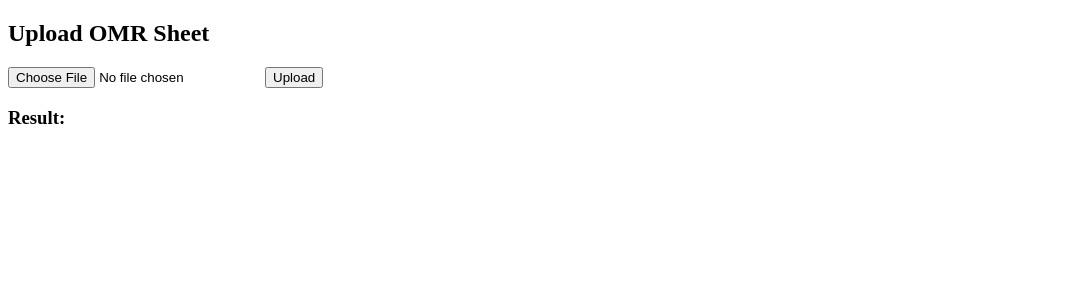
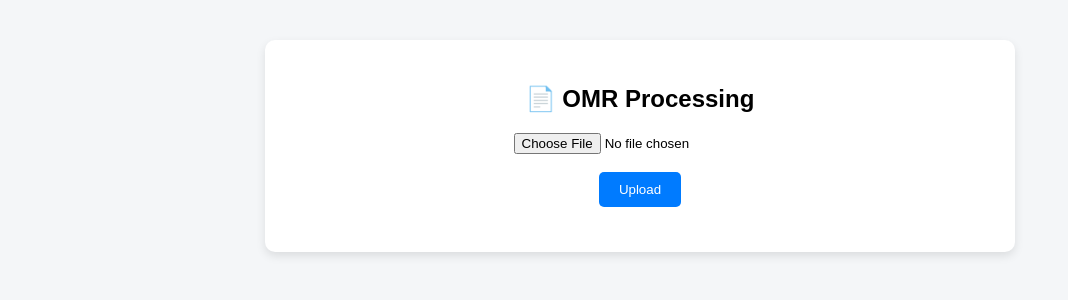
Before and after one commit to roshan-sk/omr-analyzer, a Flask app: page / in a window 1280 px wide. Shown: the top 300 px of the page, without its empty margins (0-1068 px from the left). Run offline with Flask 3, Linux system fonts and the light colour scheme; some libraries are stand-ins or nearby versions.

Commit message:
Code updated

```diff
--- a/omr_processor.py
+++ b/omr_processor.py
@@ -201,7 +201,7 @@ def detect_center_digits(center_area, num_cols=5, debug=False):
             inner  = row[int(0.2*hc):int(0.8*hc), int(0.2*wc):int(0.8*wc)]
             scores.append(cv2.countNonZero(inner) / inner.size)
         best_idx, top1, top2 = _top_two_scores(scores)
-        result.append(DIGITS[best_idx] if top1 >= 0.10 and (top1 - top2) > 0.04 else "_")
+        result.append(DIGITS[best_idx] if top1 >= 0.10 and (top1 - top2) > 0.04 else "")
     return "".join(result)
 
 
@@ -261,9 +261,9 @@ def detect_all_answers(answer_area, debug=False):
             q              = g * ROWS_PER_GROUP + ri + 1
             status, answer = _classify_bubble(scores, threshold)
             results[q]     = {
-                "status":    status,
-                "answer":    answer,
-                "scores":    scores,
+                "status": status,
+                "answer": answer,
+                "scores": scores,
                 "threshold": threshold,
             }
 
@@ -274,7 +274,6 @@ def detect_all_answers(answer_area, debug=False):
 
 
 def _draw_answer_debug(answer_area, group_cache, results, gw):
-    """Overlay coloured circles and labels on the answer area (debug mode)."""
     dbg = answer_area.copy()
 
     for item in group_cache:
@@ -284,9 +283,9 @@ def _draw_answer_debug(answer_area, group_cache, results, gw):
         gx = g * gw
 
         for ri, ry, scores, bcs in rows:
-            q      = g * ROWS_PER_GROUP + ri + 1
-            info   = results[q]
-            thr    = info["threshold"]
+            q = g * ROWS_PER_GROUP + ri + 1
+            info = results[q]
+            thr = info["threshold"]
             status = info["status"]
             filled = [i for i, s in enumerate(scores) if s >= thr]
 
@@ -307,7 +306,6 @@ def _draw_answer_debug(answer_area, group_cache, results, gw):
 
                 cv2.circle(dbg, (gx + bx, by), br + 2, color, thick)
 
-            # label anomalous rows
             lx, ly = gx + 4, int(ry)
             if status == "EMPTY":
                 cv2.putText(dbg, f"Q{q}:EMPTY", (lx, ly - 14),
@@ -362,7 +360,7 @@ def process_sheet(path, debug=False):
     img = auto_straighten(auto_straighten(image))
 
     name_area = extract_name_area(img, debug=debug)
-    name      = detect_letters(name_area, num_cols=20) if name_area is not None else ""
+    name = detect_letters(name_area, num_cols=20) if name_area is not None else ""
 
     centre = ""
     if name_area is not None:
@@ -370,68 +368,23 @@ def process_sheet(path, debug=False):
         if centre_area is not None:
             centre = detect_center_digits(centre_area, num_cols=5)
 
-    answer_area             = extract_answer_area(img, debug=debug)
-    answers, threshold      = detect_all_answers(answer_area, debug=debug)
+    answer_area = extract_answer_area(img, debug=debug)
+    answers, threshold = detect_all_answers(answer_area, debug=debug)
 
     dob = extract_dob_area(img, centre_area, debug=True)
 
     issues = {
-        "empty":    [q for q, v in answers.items() if v["status"] == "EMPTY"],
+        "empty": [q for q, v in answers.items() if v["status"] == "EMPTY"],
         "multiple": {q: v["answer"] for q, v in answers.items() if v["status"] == "MULTIPLE"},
     }
 
     return {
-        "name":          name.strip(),
+        "name": name.strip(),
         "centre_number": centre,
-        "answers":       {q: v["answer"] for q, v in answers.items() if v["status"] == "OK"},
-        "threshold":     threshold,
-        "issues":        issues,
-        "raw":           answers,
+        "answers": {q: v["answer"] for q, v in answers.items() if v["status"] == "OK"},
+        "raw": answers,
     }
 
-
-# def main():
-#     files = ["1.jpg", "2.jpg", "3.jpg"]
-
-#     DEBUG_FILE = "1.jpg"   # 👈 change this anytime
-
-#     for path in files:
-#         debug = (path == DEBUG_FILE)   # 👈 only one file debug
-
-#         try:
-#             result = process_sheet(path, debug=debug)
-
-#             print(f"\nFile: {path}")
-#             print(f"Name: {result['name']}")
-#             print(f"Centre: {result['centre_number']}")
-#             print(f"Threshold: {result['threshold']:.1f}")
-
-#             answers_formatted = []
-#             raw = result["raw"]
-
-#             for q in range(1, 41):
-#                 v = raw.get(q, {})
-#                 status = v.get("status")
-#                 answer = v.get("answer")
-
-#                 if status == "OK":
-#                     val = answer
-#                 elif status == "MULTIPLE":
-#                     val = "&".join(answer)   # ['A','B'] → A&B
-#                 elif status == "EMPTY":
-#                     val = "·"
-#                 else:
-#                     val = "?"
-
-#                 answers_formatted.append(f"Q {q}:{val}")
-
-#             print(answers_formatted)
-
-#         except FileNotFoundError as e:
-#             print(f"Skipping: {e}")
-
-# if __name__ == "__main__":
-#     main()
 
 def process_omr_file(file_path):
     try:
@@ -449,9 +402,9 @@ def process_omr_file(file_path):
             elif status == "MULTIPLE":
                 formatted_answers[str(q)] = "&".join(answer)
             elif status == "EMPTY":
-                formatted_answers[str(q)] = None
+                formatted_answers[str(q)] = "EMPTY"
             else:
-                formatted_answers[str(q)] = None
+                formatted_answers[str(q)] = ""
 
         return {
             "name": result["name"],
--- a/templates/index.html
+++ b/templates/index.html
@@ -2,24 +2,120 @@
 <html>
 <head>
     <title>OMR Upload</title>
+    <style>
+        body {
+            font-family: Arial;
+            background: #f4f6f8;
+            margin: 0;
+        }
+
+        .container {
+            width: 700px;
+            margin: 40px auto;
+            background: white;
+            padding: 25px;
+            border-radius: 10px;
+            box-shadow: 0 4px 10px rgba(0,0,0,0.1);
+        }
+
+        h2 {
+            text-align: center;
+        }
+
+        .upload-box {
+            text-align: center;
+            margin-bottom: 20px;
+        }
+
+        button {
+            background: #007bff;
+            color: white;
+            border: none;
+            padding: 10px 20px;
+            border-radius: 5px;
+            cursor: pointer;
+        }
+
+        button:hover {
+            background: #0056b3;
+        }
+
+        .result-card {
+            margin-top: 20px;
+            padding: 15px;
+            background: #fafafa;
+            border-radius: 8px;
+        }
+
+        .info {
+            display: flex;
+            justify-content: space-between;
+            margin-bottom: 15px;
+        }
+
+        .answers {
+            display: grid;
+            grid-template-columns: repeat(10, 1fr);
+            gap: 8px;
+        }
+
+        .ans-box {
+            padding: 8px;
+            text-align: center;
+            border-radius: 5px;
+            background: #e9ecef;
+            font-size: 14px;
+        }
+
+        .empty {
+            background: #ffe5e5;
+        }
+
+        .multiple {
+            background: #fff3cd;
+        }
+
+        .correct {
+            background: #d4edda;
+        }
+
+        .loading {
+            display: none;
+            text-align: center;
+            margin-top: 10px;
+        }
+    </style>
 </head>
 <body>
 
-<h2>Upload OMR Sheet</h2>
+<div class="container">
 
-<form id="uploadForm">
-    <input type="file" name="file" id="fileInput" required>
-    <button type="submit">Upload</button>
-</form>
+    <h2>📄 OMR Processing</h2>
 
-<h3>Result:</h3>
-<pre id="result"></pre>
+    <div class="upload-box">
+        <form id="uploadForm">
+            <input type="file" id="fileInput" required>
+            <br><br>
+            <button type="submit">Upload</button>
+        </form>
+        <div class="loading" id="loading">Processing...</div>
+    </div>
+
+    <div id="result"></div>
+
+</div>
 
 <script>
 document.getElementById("uploadForm").addEventListener("submit", async function(e) {
     e.preventDefault();
 
     const fileInput = document.getElementById("fileInput");
+    const loading = document.getElementById("loading");
+    const resultDiv = document.getElementById("result");
+
+    loading.style.display = "block";
+    resultDiv.innerHTML = "";
+
     const formData = new FormData();
     formData.append("file", fileInput.files[0]);
 
@@ -29,9 +125,42 @@ document.getElementById("uploadForm").addEventListener("submit", async function(
     });
 
     const data = await response.json();
+    loading.style.display = "none";
 
-    document.getElementById("result").innerText = JSON.stringify(data, null, 2);
+    renderResult(data);
 });
+
+function renderResult(data) {
+    let html = `
+        <div class="result-card">
+            <div class="info">
+                <div><strong>Name:</strong> ${data.name}</div>
+                <div><strong>Centre:</strong> ${data.centre_number}</div>
+            </div>
+            <div class="info">
+                <div><strong>Level:</strong> ${data.level}</div>
+                <div><strong>Score:</strong> ${data.score}</div>
+            </div>
+
+            <h3>Answers</h3>
+            <div class="answers">
+    `;
+
+    for (let i = 1; i <= 40; i++) {
+        let ans = data.answers[i] || "";
+
+        let cls = "ans-box";
+        if (!ans) cls += " empty";
+        else if (ans.includes("&")) cls += " multiple";
+        else cls += " correct";
+
+        html += `<div class="${cls}">Q${i}<br>${ans || "-"}</div>`;
+    }
+
+    html += `</div></div>`;
+
+    document.getElementById("result").innerHTML = html;
+}
 </script>
 
 </body>
```
Also changed, not shown: templates/results.html (+63 -8 lines).
